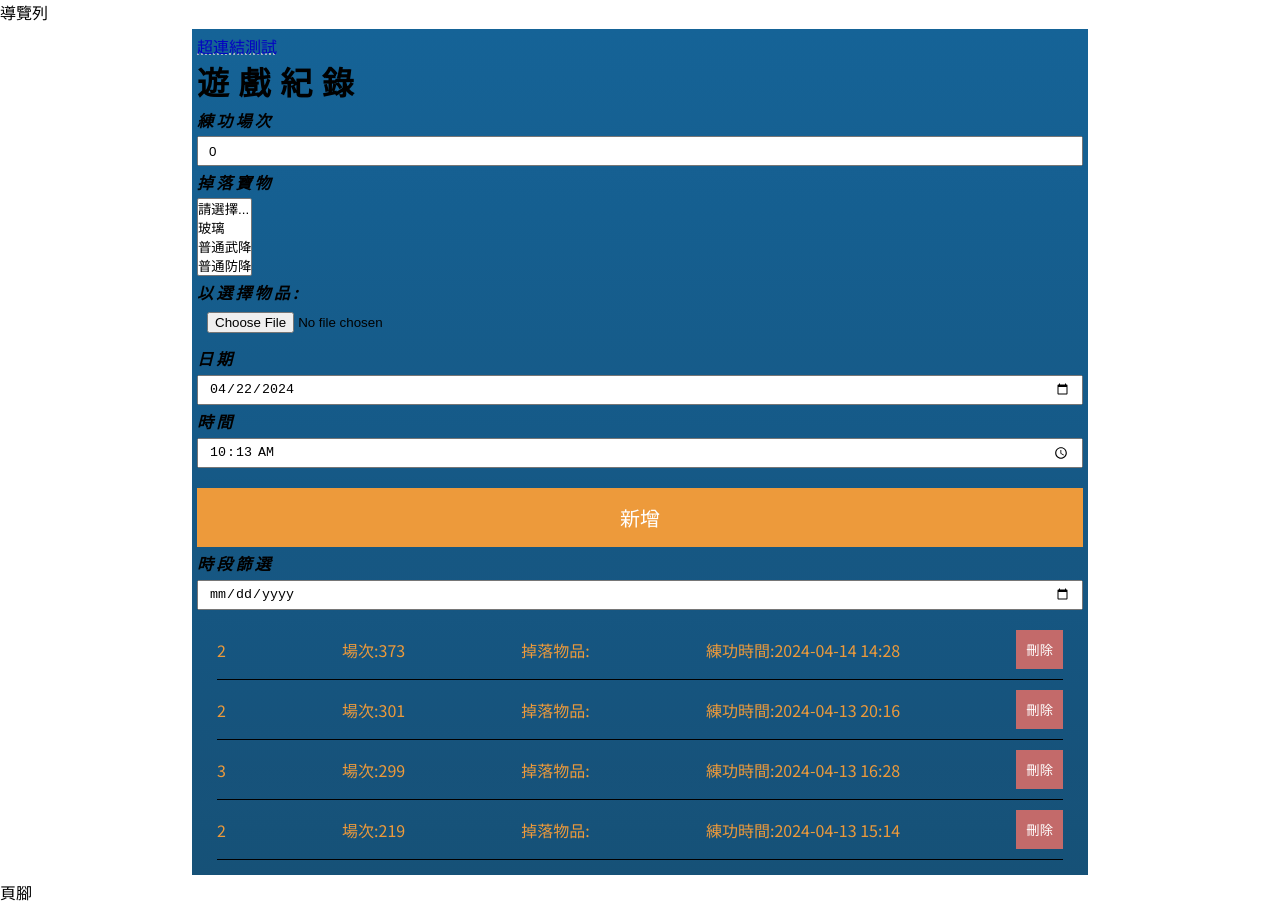
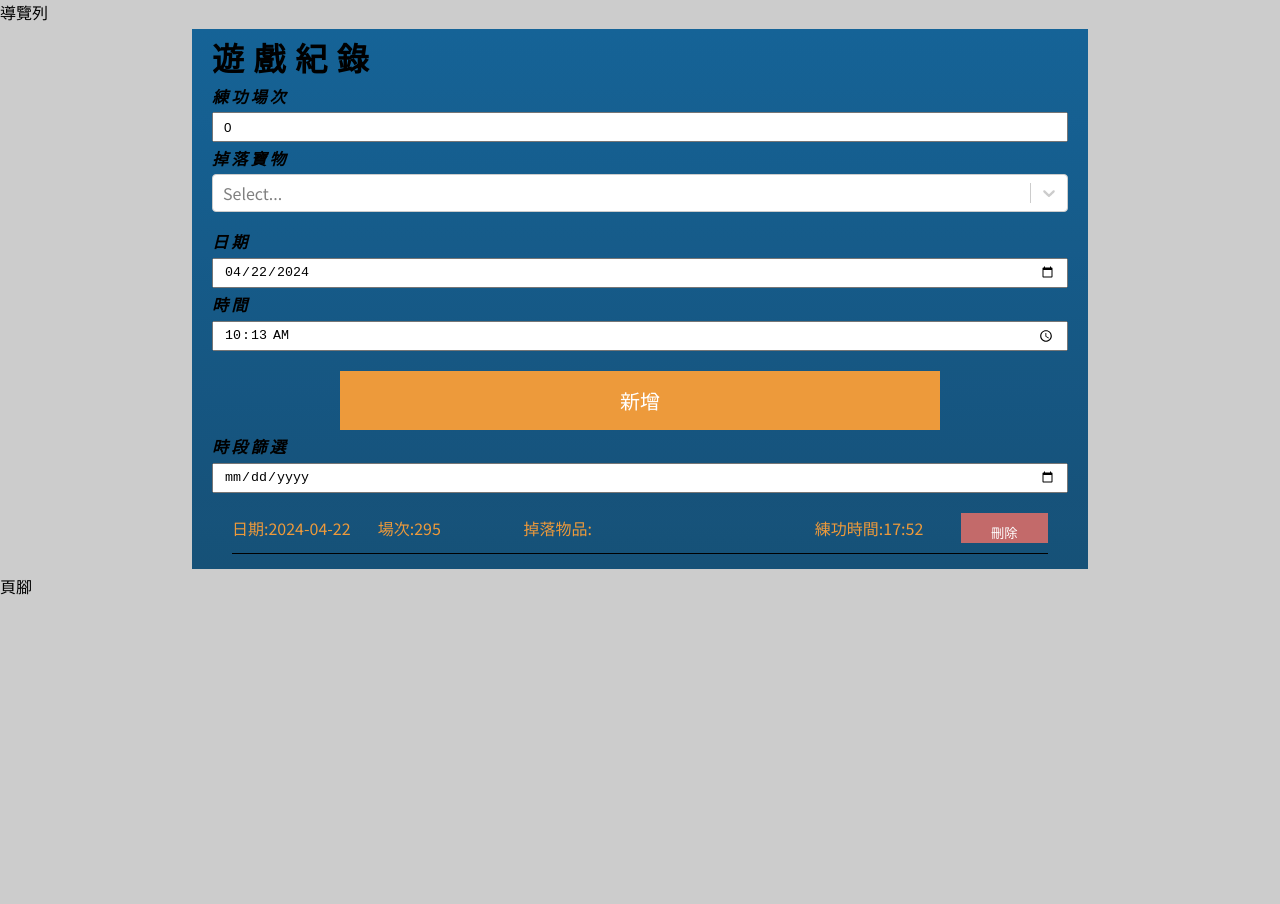
Before and after one commit to laughterhao/todolist, a Next.js app: page /content in a window 1280 px wide. After the commit the page ends 800 px from the top, so only its background shows below. Built offline with nearby package versions, Linux system fonts and the light colour scheme; data requests are answered from the project's data file.

Commit message:
完成 基本版型與樣式

```diff
--- a/components/edit.js
+++ b/components/edit.js
@@ -1,32 +1,35 @@
-import React from "react";
-import Link from 'next/link'
-import { useState,useRef } from "react";
+import React, { use } from "react";
+import Select from "react-select";
+import { useState, useRef } from "react";
 import { v4 } from "uuid";
+import { FaMinus } from "react-icons/fa6";
+import { FaPlus } from "react-icons/fa";
 import Style from "@/styles/Home.module.css";
+
 export default function Edit({ add, submittingStates }) {
   // ---設定時間----
-  const now = new Date()
+  const now = new Date();
   // 2-digit 是用來格式化時間用 讓時間變成兩位數 4=>04
-  const option = {hour:'2-digit', minute:'2-digit', hour12:false}
-  const formatter = new Intl.DateTimeFormat('zh-TW',option)
-  const timeString = formatter.format(now)
+  const option = { hour: "2-digit", minute: "2-digit", hour12: false };
+  const formatter = new Intl.DateTimeFormat("zh-TW", option);
+  const timeString = formatter.format(now);
+
   const id = useRef(1);
   const [num, setNum] = useState(0);
-  const [treasure, setTreasure] = useState([]);
-  const [date, setDate] = useState(new Date().toISOString().split('T')[0]);
+  const [treasure, setTreasure] = useState([
+    { id: 1, value: "玻璃", label: "玻璃", count: 1 },
+    { id: 2, value: "普通武降", label: "普通武降", count: 1 },
+    { id: 3, value: "普通防降", label: "普通防降", count: 1 },
+  ]);
+  const [selectedOptions, setSelectedOption] = useState([]);
+  const [date, setDate] = useState(new Date().toISOString().split("T")[0]);
   const [time, setTime] = useState(timeString);
-  console.log(new Date().toISOString().split('T')[1].slice(0,5))
 
   function numChange(e) {
     setNum(e.target.value);
   }
-  function treasureChange(e) {
-    const selectOptions = Array.from(
-      e.target.selectedOptions,
-      option => option.value
-    );
-    console.log(selectOptions.join(','));
-    setTreasure(selectOptions);
+  function countClick(i) {
+    setCount(count + 1);
   }
 
   function dateChange(e) {
@@ -43,9 +46,9 @@ export default function Edit({ add, submittingStates }) {
       return [
         {
           uid: v4(),
-          id:id.current,
+          id: id.current,
           num,
-          treasure,
+          treasure: selectedOptions,
           date,
           time,
         },
@@ -53,34 +56,91 @@ export default function Edit({ add, submittingStates }) {
       ];
     });
     setNum(0);
-    setTreasure([]);
-    setDate("");
-    setTime("");
+    setSelectedOption([]);
+    setDate(new Date().toISOString().split("T")[0]);
+    setTime(timeString);
   }
+  console.log(treasure);
   return (
     <>
-      <Link className={Style['test']} href='/'>超連結測試</Link>
-      <h1 className={Style['title-spacing']}>遊戲紀錄</h1>
+      <h1 className={Style["title-spacing"]}>遊戲紀錄</h1>
       <p className={`${Style["input-title"]}`}>練功場次</p>
       <input type="number" value={num} onChange={numChange}></input>
       <p className={Style["input-title"]}>掉落寶物</p>
-      <select multiple={true} value={treasure} onChange={treasureChange}>
-        <option value="">請選擇...</option>
-        <option>玻璃</option>
-        <option>普通武降</option>
-        <option>普通防降</option>
-      </select>
-      <p className={Style["input-title"]}>以選擇物品:{treasure.join('、')}</p>
-      <input type="file" />
+
+      <Select
+        instanceId="my-unique-select"
+        options={treasure}
+        value={selectedOptions}
+        isMulti
+        onChange={(selectedOptions) => {
+          const merge = selectedOptions.map((selectedOption) => {
+            const selectitem = treasure.find(
+              (option) => option.value === selectedOption.value
+            );
+            return selectitem || selectedOption;
+          });
+          setSelectedOption(merge);
+        }}
+      />
+      <div
+        style={{
+          background: "red",
+          marginTop: "0.8rem",
+          fontSize: "1.2rem",
+          display: "flex",
+          alignItems: "center",
+        }}
+      >
+        {selectedOptions &&
+          selectedOptions.map((item, index) => (
+            <div
+              key={item.id}
+              style={{
+                margin: "0 10px",
+                display: "flex",
+                alignItems: "center",
+              }}
+            >
+              <div style={{ margin: "5px" }}>{item.label}</div>
+
+              <FaMinus
+                style={{ fontSize: "0.8rem" }}
+                onClick={() => {
+                  const newTreasure = [...selectedOptions];
+                  newTreasure[index].count = Math.max(
+                    newTreasure[index].count - 1,
+                    0
+                  );
+                  setSelectedOption(newTreasure);
+                }}
+              />
+              <span style={{ fontSize: "1.3rem", margin: "3px" }}>
+                {item.count}
+              </span>
+              <FaPlus
+                style={{ fontSize: "0.8rem" }}
+                onClick={() => {
+                  const newTreasure = [...selectedOptions];
+                  newTreasure[index].count =
+                    (newTreasure[index].count || 1) + 1;
+                  setSelectedOption(newTreasure);
+                }}
+              />
+            </div>
+          ))}
+      </div>
+
       <p className={Style["input-title"]}>日期</p>
       <input type="date" value={date} onChange={dateChange}></input>
       <p className={Style["input-title"]}>時間</p>
       <input type="time" value={time} onChange={timeChange}></input>
-      <button onClick={addItem} className={Style["add"]}>
-        新增
-      </button>
+
+        <button className={Style["add"]} onClick={addItem}>新增</button>
+
+
       <h3 className={Style["input-title"]}>時段篩選</h3>
-    <input type="date"></input>
+      <input type="date"></input>
     </>
   );
 }
--- a/components/item.js
+++ b/components/item.js
@@ -1,21 +1,36 @@
- import React from 'react'
- import Style from '@/styles/Home.module.css'
+import React from "react";
+import Style from "@/styles/Home.module.css";
 
- export default function item({uid,id,num,treasure,date,time,deleteData,submittingStates}) {
-  console.log(treasure)
-  function remove(){
-    submittingStates.current = true
-    deleteData(function(prev){
-      return prev.filter(item=> item.uid !== uid)
-    })
+export default function Item({
+  uid,
+  id,
+  num,
+  treasure,
+  date,
+  time,
+  deleteData,
+  submittingStates,
+}) {
+  function remove() {
+    submittingStates.current = true;
+    deleteData(function (prev) {
+      return prev.filter((item) => item.uid !== uid);
+    });
   }
-   return (
-     <div className={Style['item']}>
-     <div>{id}</div>
-     <div>場次:{num}</div>
-     <div>掉落物品:{treasure.join('、')}</div>
-     <div>練功時間:{`${date} ${time}`}</div>
-     <button className={Style['remove']} onClick={remove} >刪除</button>
-     </div>
-   )
- }
+  return (
+    <div className={Style["item"]}>
+      <div>日期: <span>{date}</span></div>
+      <div>場次:<span>{num}</span></div>
+      <div key={uid}>
+        掉落物品:
+        <span>
+          {treasure.map((list) => `${list.value}X${list.count}`).join(",")}
+        </span>
+      </div>
+      <div>練功時間:<span>{time}</span></div>
+      <button className={Style["remove"]} onClick={remove}>
+        刪除
+      </button>
+    </div>
+  );
+}
--- a/components/list.js
+++ b/components/list.js
@@ -2,11 +2,12 @@ import React from "react";
 import Item from "./item";
 import Style from "@/styles/Home.module.css";
 export default function list({ listData, deleteData, submittingStates }) {
+  console.log(listData)
   return (
     <>
       <div className={Style["list"]}>
       {listData.map((item) => {
-        const { uid, id, num, treasure=[], date, time } = item;
+        const { uid, id, num, treasure, date, time } = item;
         return (
           <Item
             key={uid}
--- a/db.json
+++ b/db.json
@@ -3,36 +3,12 @@
     {
       "data": [
         {
-          "uid": "c9e0e1e5-7259-4969-87b9-51345637e2e1",
+          "uid": "89623a8f-8033-4f26-82d1-cf7fb6e9f6e8",
           "id": 2,
-          "num": "373",
+          "num": "295",
           "treasure": [],
-          "date": "2024-04-14",
-          "time": "14:28"
-        },
-        {
-          "uid": "504c4443-e509-40fc-a649-d8a54ba4eacf",
-          "id": 2,
-          "num": "301",
-          "treasure": [],
-          "date": "2024-04-13",
-          "time": "20:16"
-        },
-        {
-          "uid": "f4cdaa81-0de5-4d3e-9968-a4876a93eb8c",
-          "id": 3,
-          "num": "299",
-          "treasure": [],
-          "date": "2024-04-13",
-          "time": "16:28"
-        },
-        {
-          "uid": "9fe20966-8bf3-4d1d-bbd0-18afcd59f9b7",
-          "id": 2,
-          "num": "219",
-          "treasure": [],
-          "date": "2024-04-13",
-          "time": "15:14"
+          "date": "2024-04-22",
+          "time": "17:52"
         }
       ],
       "id": "1"
--- a/package.json
+++ b/package.json
@@ -7,13 +7,16 @@
     "build": "next build",
     "start": "next start",
     "lint": "next lint",
-    "server":"json-server --watch db.json --port 5000"
+    "server": "json-server --watch db.json --port 5000"
   },
   "dependencies": {
     "json-server": "^1.0.0-alpha.23",
     "next": "14.1.4",
     "react": "^18",
     "react-dom": "^18",
+    "react-icon": "^1.0.0",
+    "react-icons": "^5.1.0",
+    "react-select": "^5.8.0",
     "uuid": "^9.0.1"
   },
   "devDependencies": {
--- a/pages/content.js
+++ b/pages/content.js
@@ -30,6 +30,7 @@ export default function Content() {
     if(!submittingStates.current){
       return
     }
+
     fetchSetData(data).then(data => submittingStates.current = false)
   }, [data]);
   useEffect(() => {
--- a/pages/index.js
+++ b/pages/index.js
@@ -10,7 +10,7 @@ export default function Home() {
         <meta name="viewport" content="width=device-width, initial-scale=1" />
         <link rel="icon" href="/gamepad-solid.svg" />
       </Head>
-      <main className={``} style={{height:'100vh'}}>
+      <main>
       <Content/>
       </main>
     </>
--- a/styles/Home.module.css
+++ b/styles/Home.module.css
@@ -1,15 +1,7 @@
-.test{
-  text-decoration: dotted #ccc underline;
-}
-.test:hover{
-  text-decoration: underline;
-}
 .warp{
-  /* width: 100%; */
   width: calc(100% - 30%);
-  /* border:1px solid #fa0; */
   background-image: linear-gradient(to bottom,#0566a7,#0a5383);
-  padding :5px;
+  padding :5px 20px;
   margin: 5px auto;
   box-sizing: border-box;
   filter:saturate(.8);
@@ -28,14 +20,15 @@
   padding-inline:10px ;
 }
 .add {
-
+  display: block;
   margin-top: 20px;
+  margin-inline: auto;
   background: #FF9720;
   color: #fff;
-  box-sizing: border-box;
+  /* box-sizing: border-box; */
   border: none;
   font-size: 20px;
-  width: 100%;
+  width: calc(100% - 30%);
   padding: 15px
 }
 .input-title{
@@ -47,14 +40,19 @@
   margin-inline: 20px;
 }
 .item{
+  display: grid;
+  grid-template-columns: .5fr .5fr 1fr .5fr .3fr;
+  grid-template-rows: minmax(20px, 30px);
   width: 100%;
   border-bottom: 1px solid #000;
   margin-bottom: 10px;
   padding-bottom: 10px;
+  color: #FF9720;
+}
+.item div {
   display: flex;
-  justify-content: space-between;
-  align-items: center;
-  color: #FF9720;
+  align-items: center; /* 垂直居中 */
+  justify-content: start; /* 水平居中 */
 }
 .remove{
   border: 0;
@@ -62,3 +60,7 @@
   color: #fff;
   padding: 10px;
 }
+.option-btn{
+  font-size: 14px;
+  padding: 5px;
+}
--- a/styles/globals.css
+++ b/styles/globals.css
@@ -3,111 +3,8 @@
   box-sizing: border-box;
   padding: 0;
   margin: 0;
+
 }
-/* :root {
-  --max-width: 1100px;
-  --border-radius: 12px;
-  --font-mono: ui-monospace, Menlo, Monaco, "Cascadia Mono", "Segoe UI Mono",
-    "Roboto Mono", "Oxygen Mono", "Ubuntu Monospace", "Source Code Pro",
-    "Fira Mono", "Droid Sans Mono", "Courier New", monospace;
-
-  --foreground-rgb: 0, 0, 0;
-  --background-start-rgb: 214, 219, 220;
-  --background-end-rgb: 255, 255, 255;
-
-  --primary-glow: conic-gradient(
-    from 180deg at 50% 50%,
-    #16abff33 0deg,
-    #0885ff33 55deg,
-    #54d6ff33 120deg,
-    #0071ff33 160deg,
-    transparent 360deg
-  );
-  --secondary-glow: radial-gradient(
-    rgba(255, 255, 255, 1),
-    rgba(255, 255, 255, 0)
-  );
-
-  --tile-start-rgb: 239, 245, 249;
-  --tile-end-rgb: 228, 232, 233;
-  --tile-border: conic-gradient(
-    #00000080,
-    #00000040,
-    #00000030,
-    #00000020,
-    #00000010,
-    #00000010,
-    #00000080
-  );
-
-  --callout-rgb: 238, 240, 241;
-  --callout-border-rgb: 172, 175, 176;
-  --card-rgb: 180, 185, 188;
-  --card-border-rgb: 131, 134, 135;
+body{
+  background-color: #ccc;
 }
-
-@media (prefers-color-scheme: dark) {
-  :root {
-    --foreground-rgb: 255, 255, 255;
-    --background-start-rgb: 0, 0, 0;
-    --background-end-rgb: 0, 0, 0;
-
-    --primary-glow: radial-gradient(rgba(1, 65, 255, 0.4), rgba(1, 65, 255, 0));
-    --secondary-glow: linear-gradient(
-      to bottom right,
-      rgba(1, 65, 255, 0),
-      rgba(1, 65, 255, 0),
-      rgba(1, 65, 255, 0.3)
-    );
-
-    --tile-start-rgb: 2, 13, 46;
-    --tile-end-rgb: 2, 5, 19;
-    --tile-border: conic-gradient(
-      #ffffff80,
-      #ffffff40,
-      #ffffff30,
-      #ffffff20,
-      #ffffff10,
-      #ffffff10,
-      #ffffff80
-    );
-
-    --callout-rgb: 20, 20, 20;
-    --callout-border-rgb: 108, 108, 108;
-    --card-rgb: 100, 100, 100;
-    --card-border-rgb: 200, 200, 200;
-  }
-}
-
-* {
-  box-sizing: border-box;
-  padding: 0;
-  margin: 0;
-}
-
-html,
-body {
-  max-width: 100vw;
-  overflow-x: hidden;
-}
-
-body {
-  color: rgb(var(--foreground-rgb));
-  background: linear-gradient(
-      to bottom,
-      transparent,
-      rgb(var(--background-end-rgb))
-    )
-    rgb(var(--background-start-rgb));
-}
-
-a {
-  color: inherit;
-  text-decoration: none;
-}
-
-@media (prefers-color-scheme: dark) {
-  html {
-    color-scheme: dark;
-  }
-} */
```
Also changed, not shown: 1 other file (tests, documents, lock files or other folders).
